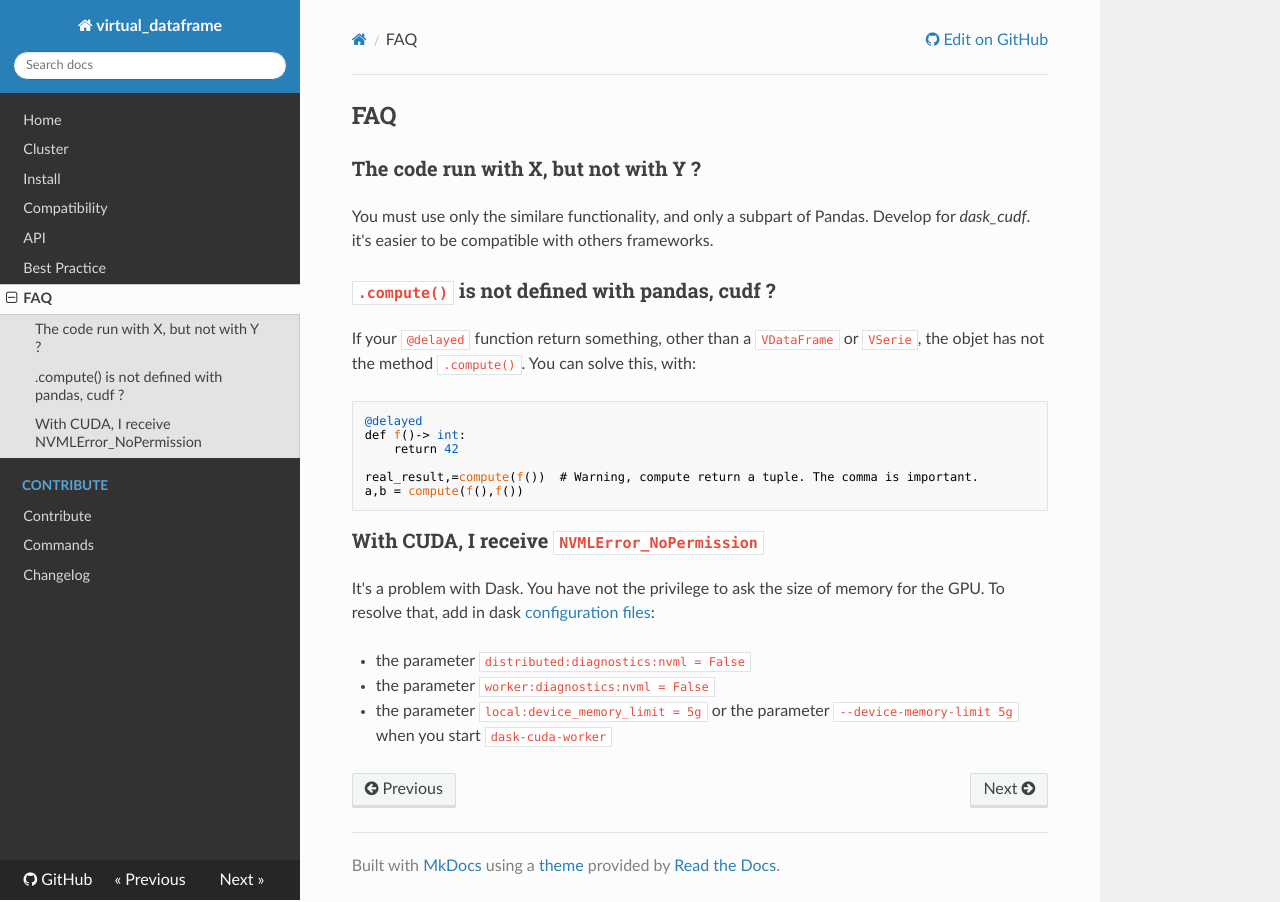
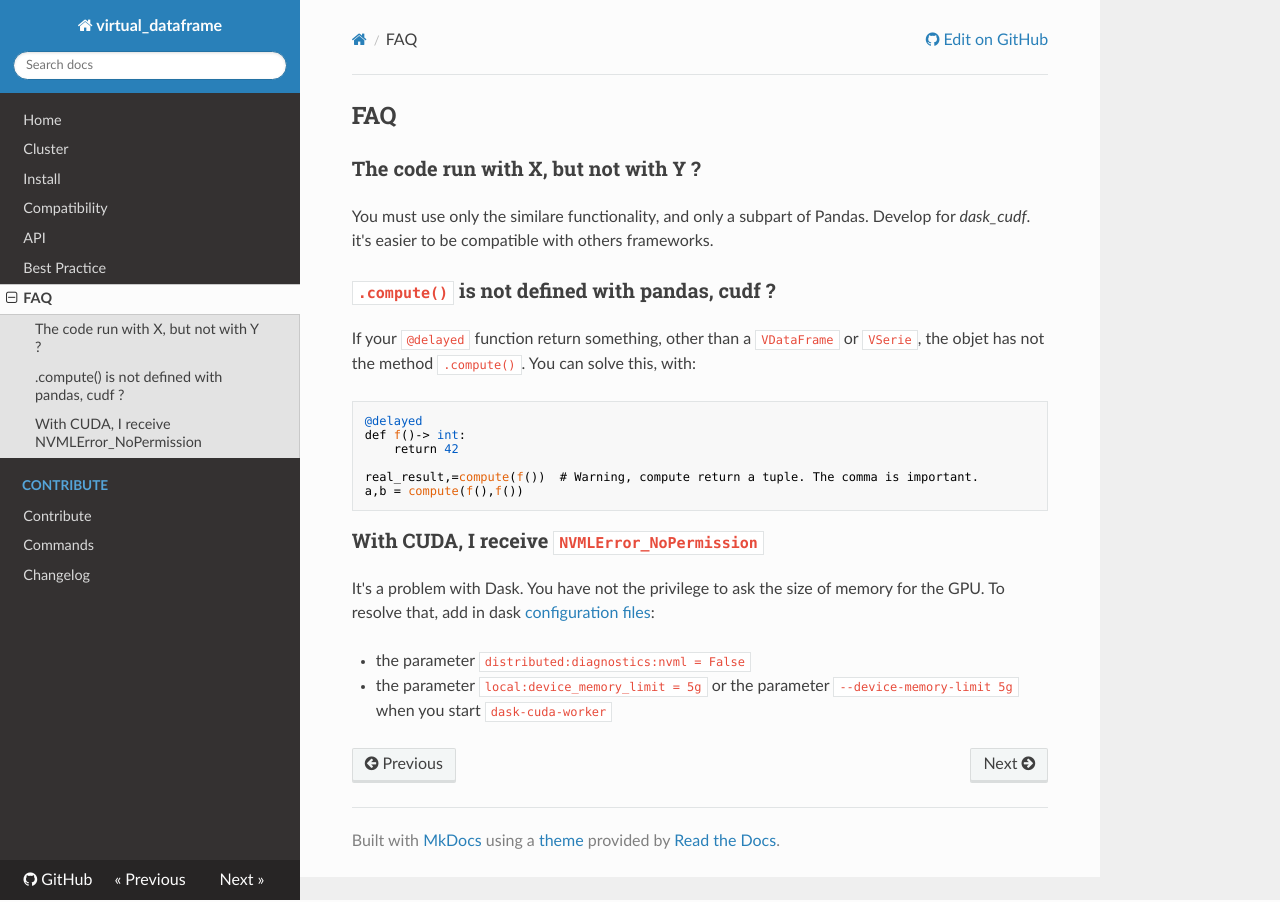
Before and after one commit to pprados/virtual-dataframe, an MkDocs documentation site: the page built from docs/faq.md, in a window 1280 px wide. Built offline with MkDocs 1.6.1, drawn with Linux system fonts in a browser that asks for light colours; nearby versions of some CDN libraries.

Commit message:
Update faq

```diff
--- a/docs/faq.md
+++ b/docs/faq.md
@@ -21,6 +21,5 @@ It's a problem with Dask. You have not the privilege to ask the size of memory f
 To resolve that, add in dask [configuration files](https://docs.dask.org/en/stable/configuration.html):
 
 - the parameter `distributed:diagnostics:nvml = False`
-- the parameter `worker:diagnostics:nvml = False`
 - the parameter `local:device_memory_limit = 5g` or the parameter `--device-memory-limit 5g` when you start
 `dask-cuda-worker`
```
